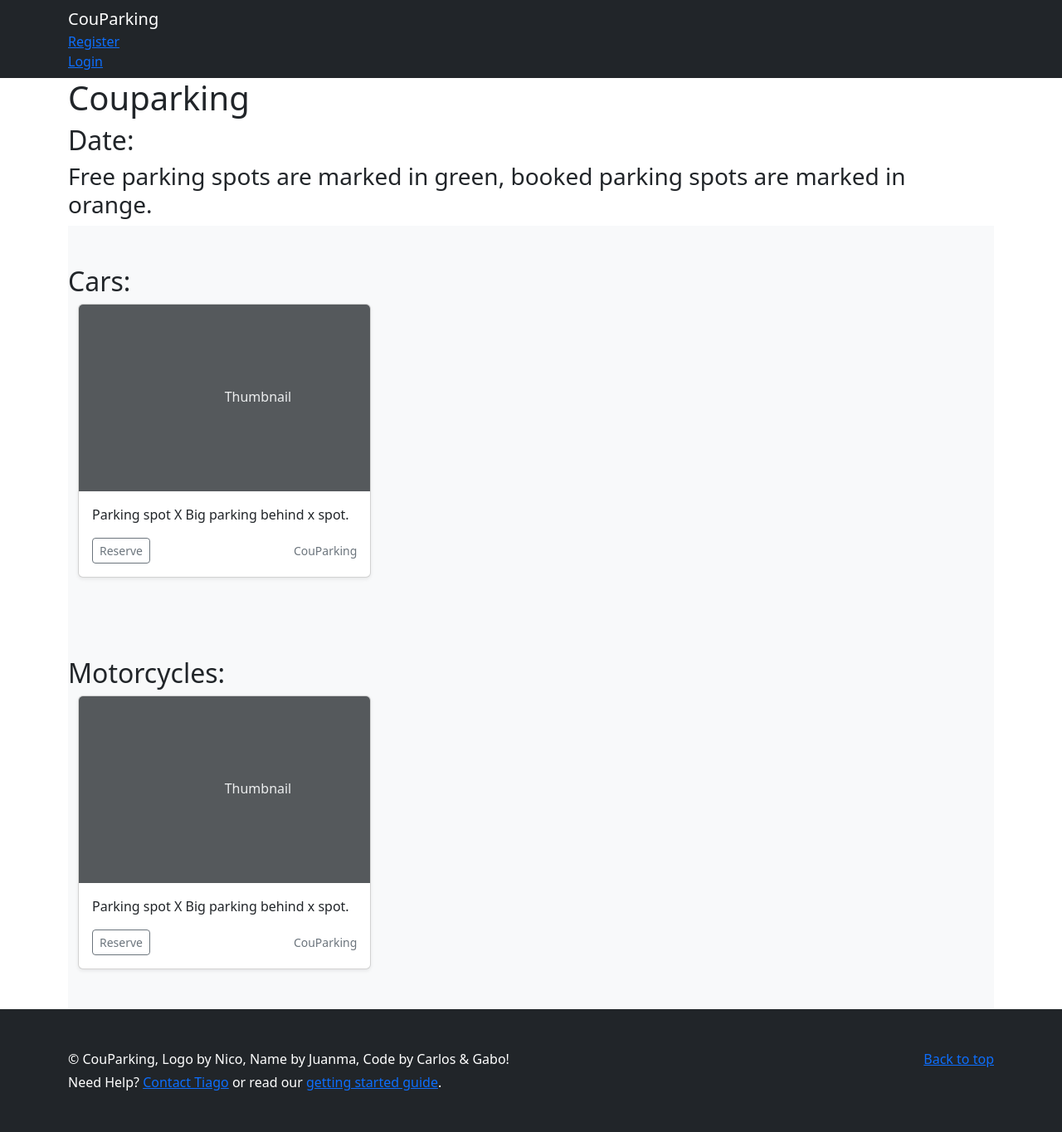
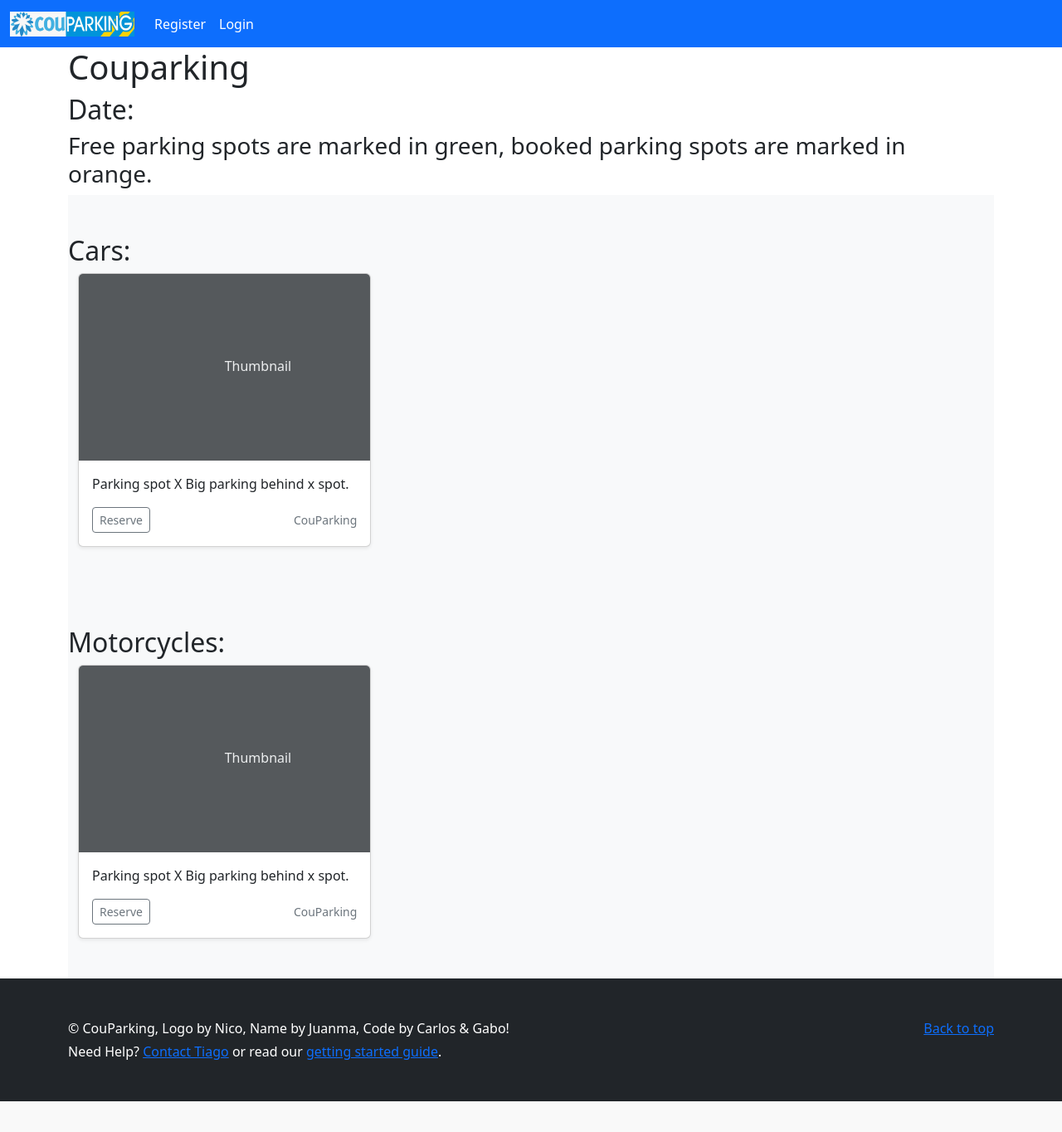
Before and after one commit to gabo963/Couparking, a Django app: page / in a window 1280 px wide. Shown: the whole page at 83% size. After the commit the page ends 1327 px from the top, so only its background shows below. Run offline with Django 4.2, Linux system fonts and the light colour scheme.

Commit message:
Added logo and fixed navbar

```diff
--- a/couparking/settings.py
+++ b/couparking/settings.py
@@ -129,8 +129,10 @@ USE_TZ = True
 # Static files (CSS, JavaScript, Images)
 # https://docs.djangoproject.com/en/4.1/howto/static-files/
 
-STATIC_URL = "static/"
-STATIC_FILES_DIRS = [STATIC_DIR,]
+STATIC_URL = "/static/"
+STATICFILES_DIRS = [
+    STATIC_DIR,
+]
 
 #  MEDIA
 
--- a/templates/coupark/base.html
+++ b/templates/coupark/base.html
@@ -10,20 +10,32 @@
   </head>
   <body>
 
-    <nav class="navbar navbar-default navbar-static-top bg-dark text-white">
-      <div class="container">
-        <ul class="nav navbar-nav">
-          <li><a class="navbar-brand text-white" href="{% url 'index' %}">CouParking</a></li>
+    <nav class="navbar navbar-expand-lg navbar-dark bg-primary">
+      <div class="container-fluid">
+        <a class="navbar-brand" href="{% url 'index' %}">
+          <img src="{% static "images/logo.png" %}" alt="Logo" width="150" height="30" class="d-inline-block align-text-top">
+        </a>
 
-          {% if user.is_authenticated %}
-            <li><a class="navbar-link" href="{% url 'reservations' %}">View Reservations</a></li>
-            <li><a class="navbar-link" href="{% url 'logout' %}">Logout</a></li>
-          {% else %}
-            <li><a class="navbar-link" href="{% url 'coupark:register' %}">Register</a></li>
-            <li><a class="navbar-link" href="{% url 'coupark:user_login' %}">Login</a></li>
-          {% endif %}
+        <div class="collapse navbar-collapse" id="navbarSupportedContent">
+          <ul class="navbar-nav me-auto mb-2 mb-lg-0">
+            {% if user.is_authenticated %}
+              <li class="nav-item">
+                <a class="nav-link active text-white" href="{% url 'reservations' %}">View Reservations</a>
+              </li>
+              <li class="nav-item">
+                <a class="nav-link active text-white" href="{% url 'logout' %}">Logout</a>
+              </li>
+            {% else %}
+              <li class="nav-item">
+                <a class="nav-link active text-white" href="{% url 'coupark:register' %}">Register</a>
+              </li>
+              <li class="nav-item">
+                <a class="nav-link active text-white" href="{% url 'coupark:user_login' %}">Login</a>
+              </li>
+            {% endif %}
 
-        </ul>
+          </ul>
+        </div>
       </div>
     </nav>
 
```
Also changed, not shown: static/images/Logo.png (added).
